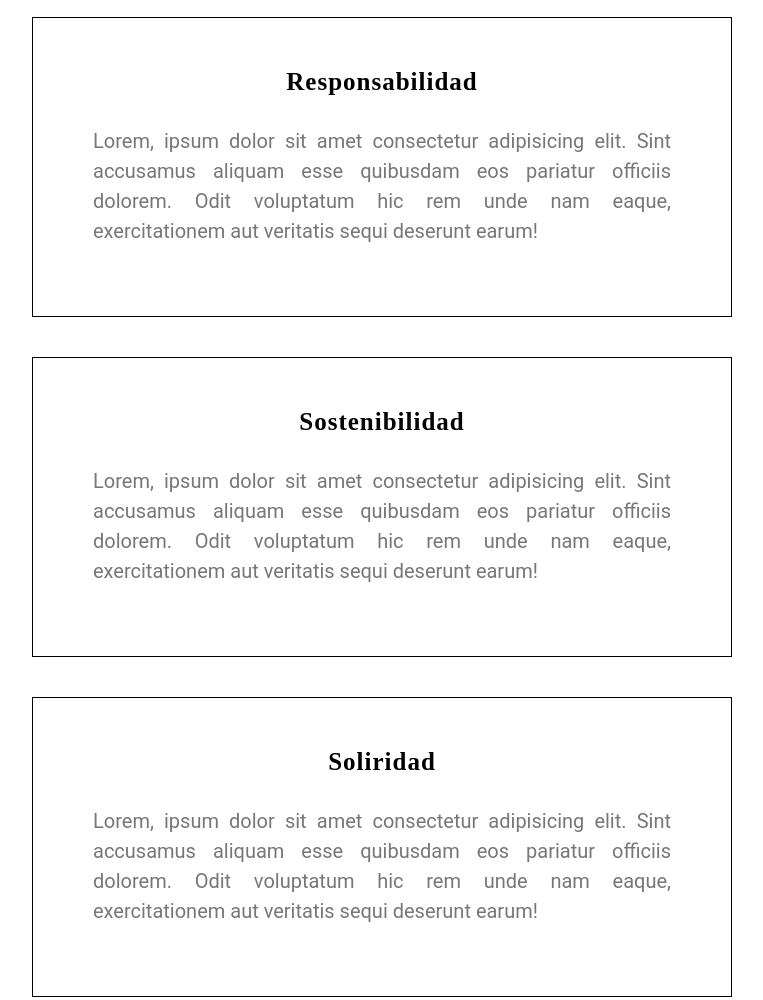
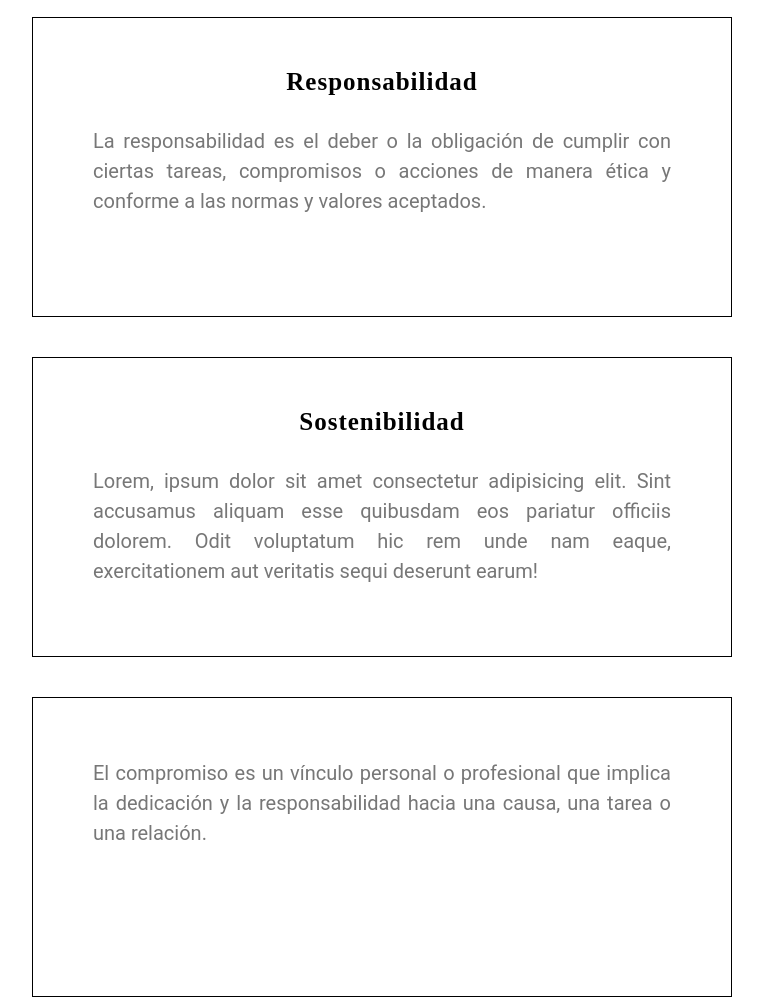
Before and after one commit to Oscar0626/Overload2324.github.io, a plain HTML site: page about.html in a window 1280 px wide. Shown: the part 1683-2683 px from the top of the page, without its empty margins (258-1021 px from the left). Drawn offline with nearby package versions, Linux system fonts and the light colour scheme.

Commit message:
Update about.html

```diff
--- a/about.html
+++ b/about.html
@@ -74,10 +74,7 @@
             <div class="aboutV">
                 <div class="items">
                     <h4>Responsabilidad</h4>
-                    <p>Lorem, ipsum dolor sit amet consectetur adipisicing elit. Sint accusamus aliquam esse quibusdam
-                        eos
-                        pariatur officiis dolorem. Odit voluptatum hic rem unde nam eaque, exercitationem aut veritatis
-                        sequi deserunt earum!</p>
+                    <p>La responsabilidad es el deber o la obligación de cumplir con ciertas tareas, compromisos o acciones de manera ética y conforme a las normas y valores aceptados.</p>
                 </div>
                 <div class="items">
                     <h4>Sostenibilidad</h4>
@@ -87,11 +84,8 @@
                         sequi deserunt earum!</p>
                 </div>
                 <div class="items">
-                    <h4>Soliridad</h4>
-                    <p>Lorem, ipsum dolor sit amet consectetur adipisicing elit. Sint accusamus aliquam esse quibusdam
-                        eos
-                        pariatur officiis dolorem. Odit voluptatum hic rem unde nam eaque, exercitationem aut veritatis
-                        sequi deserunt earum!</p>
+                    <h4Compromiso</h4>
+                    <p> El compromiso es un vínculo personal o profesional que implica la dedicación y la responsabilidad hacia una causa, una tarea o una relación.</p>
                 </div>
                 <div class="items">
                     <h4>Soliridad</h4>
```
